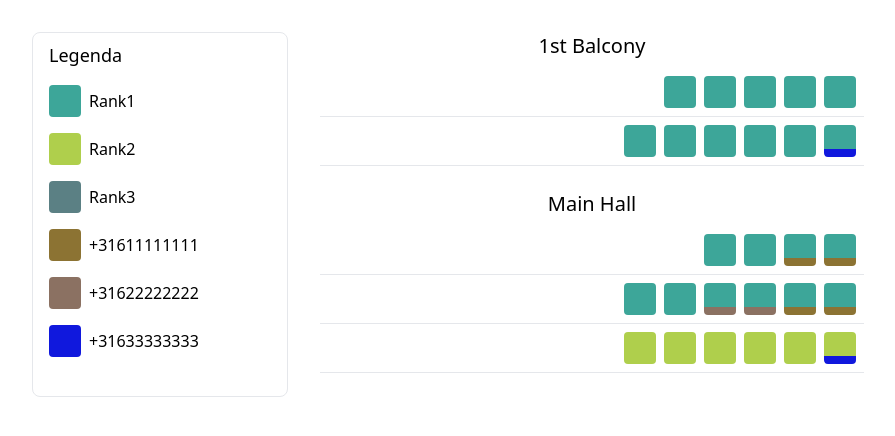
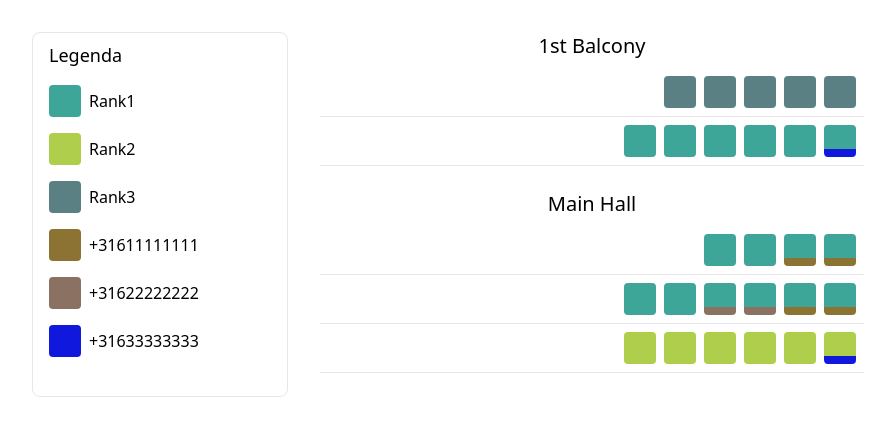
Before and after one commit to OlivierDijkstra/GutsAssessment, a Vue app: page / in a window 1280 px wide. Shown: the top 436 px of the page, without its empty margins (192-1087 px from the left). Built offline with nearby package versions, Linux system fonts and the light colour scheme.

Commit message:
feat(data): added a rank 3 as it was displayed in the legend but not in the actual map

```diff
--- a/src/assets/data.js
+++ b/src/assets/data.js
@@ -7,11 +7,11 @@ const layout = {
         {
           row: '1',
           seats: [
-            { seat: '3', rank: 'rank1' },
-            { seat: '5', rank: 'rank1' },
-            { seat: '6', rank: 'rank1' },
-            { seat: '4', rank: 'rank1' },
-            { seat: '2', rank: 'rank1' },
+            { seat: '3', rank: 'rank3' },
+            { seat: '5', rank: 'rank3' },
+            { seat: '6', rank: 'rank3' },
+            { seat: '4', rank: 'rank3' },
+            { seat: '2', rank: 'rank3' },
           ],
         },
         {
```
